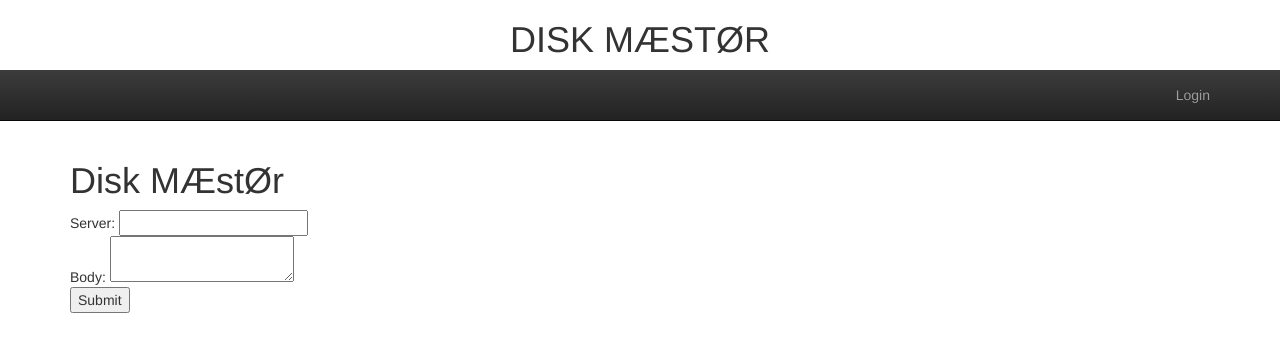
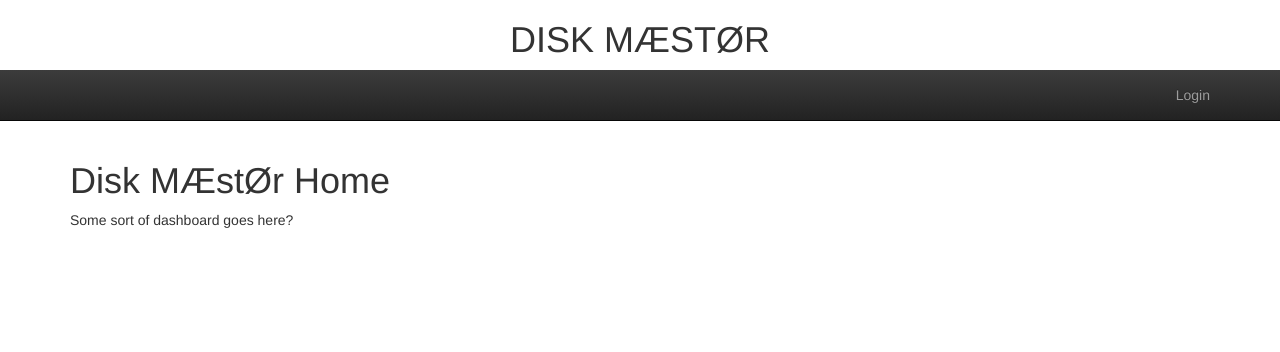
Before and after one commit to amschaal/maestor, a Django app: page /home/ in a window 1280 px wide. Shown: the top 352 px of the page. Run offline with Django 3.2, Linux system fonts and the light colour scheme; parts of the project's set-up code (start-up, migrations or seed data) failed here and were passed over; some libraries are stand-ins or nearby versions.

Commit message:
Get rid of smart report posting test form on home page

```diff
--- a/maestor/api.py
+++ b/maestor/api.py
@@ -95,7 +95,7 @@ def list_attributes(request):
     else:
         attrs = Attribute.objects.filter(smart_report__disk=disk).values_list('name', flat=True).distinct()
     attrs = [{'type': 'smartctl', 'name': a} for a in attrs]
-    iostats = [{'type': 'iostat', 'name': a} for a in IOStat.objects.values_list('name', flat=True).distinct()]
+    iostats = [{'type': 'iostat', 'name': a} for a in IOStat.objects.filter(disk=disk).values_list('name', flat=True).distinct()]
     return Response(iostats+attrs)
 
 #@deprecated: Replaced by "disk_values" view
--- a/templates/base.html
+++ b/templates/base.html
@@ -58,7 +58,7 @@ main.config(function($interpolateProvider) {
         <div class="navbar-collapse collapse" collapse="isCollapsed">
           <ul class="nav navbar-nav">
             {% if user.is_authenticated %}
-            <li><a href="#">Home</a></li>
+            <li><a href="{% url 'home' %}">Home</a></li>
             <li><a href="{% url 'servers' %}">Servers</a></li>
             <li><a href="{% url 'admin:index' %}">Admin</a></li>
             <li class="dropdown">
--- a/templates/maestor/home.html
+++ b/templates/maestor/home.html
@@ -1,32 +1,8 @@
 {% extends "base/base_banner.html" %}
 {% block 'content'%}
-        <h1>Disk MÆstØr</h1>
-
-	    <div ng-controller="Ctrl">
-		    <form method="post" action="{% url 'post_smart_report'%}">
-		    	{% csrf_token %}
-		    	Server: <input name="server"/><br>
-		    	Body: <textarea name="body"></textarea><br>
-		    	<input type="submit"/>
-		    </form>
-		</div>
-
+<h1>Disk MÆstØr Home</h1>
+<p>Some sort of dashboard goes here?</p>
 {% endblock %}
 
 	{% block 'scripts' %}
-       <script>
-    var Ctrl = function ($scope) {
-
-    	  $scope.singleModel = 1;
-
-    	  $scope.radioModel = 'Middle';
-
-    	  $scope.checkModel = {
-    	    left: false,
-    	    middle: true,
-    	    right: false
-    	  };
-    	};
-
-   	</script>
    	{% endblock %}
```
